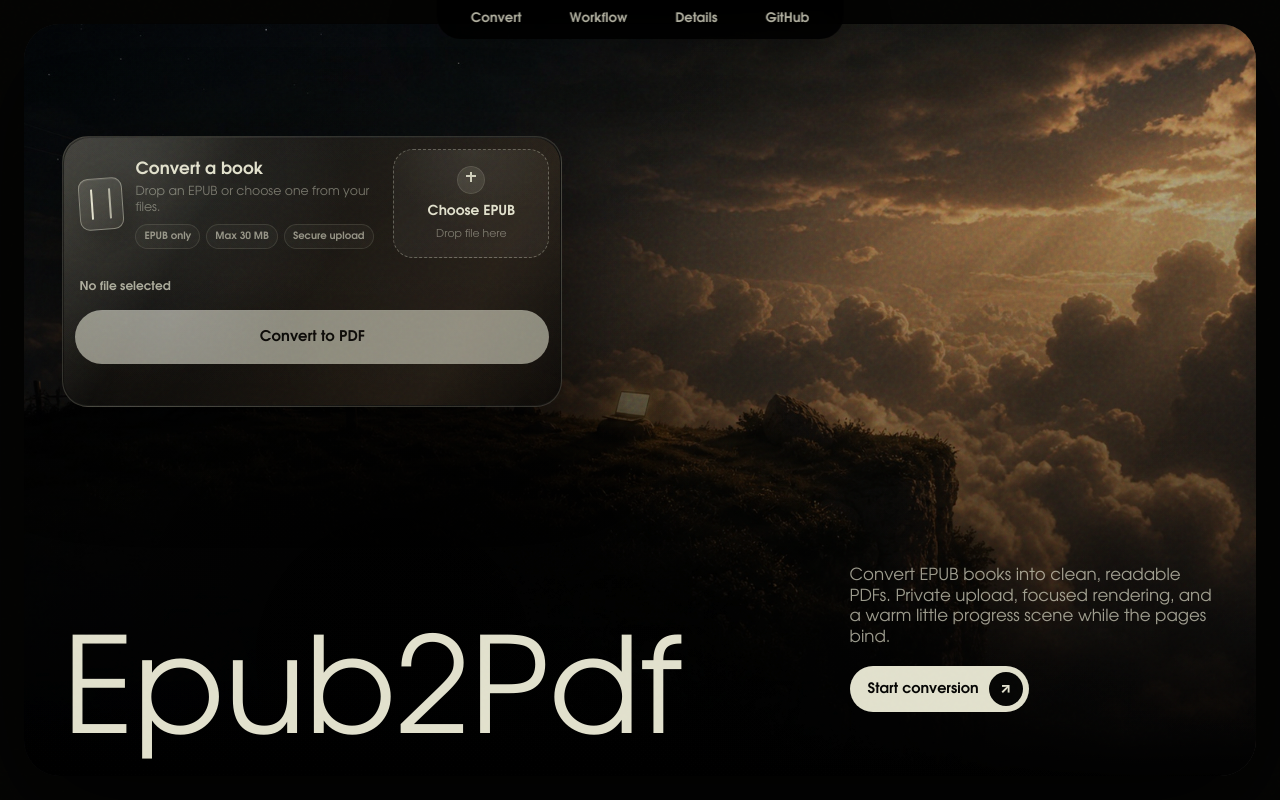
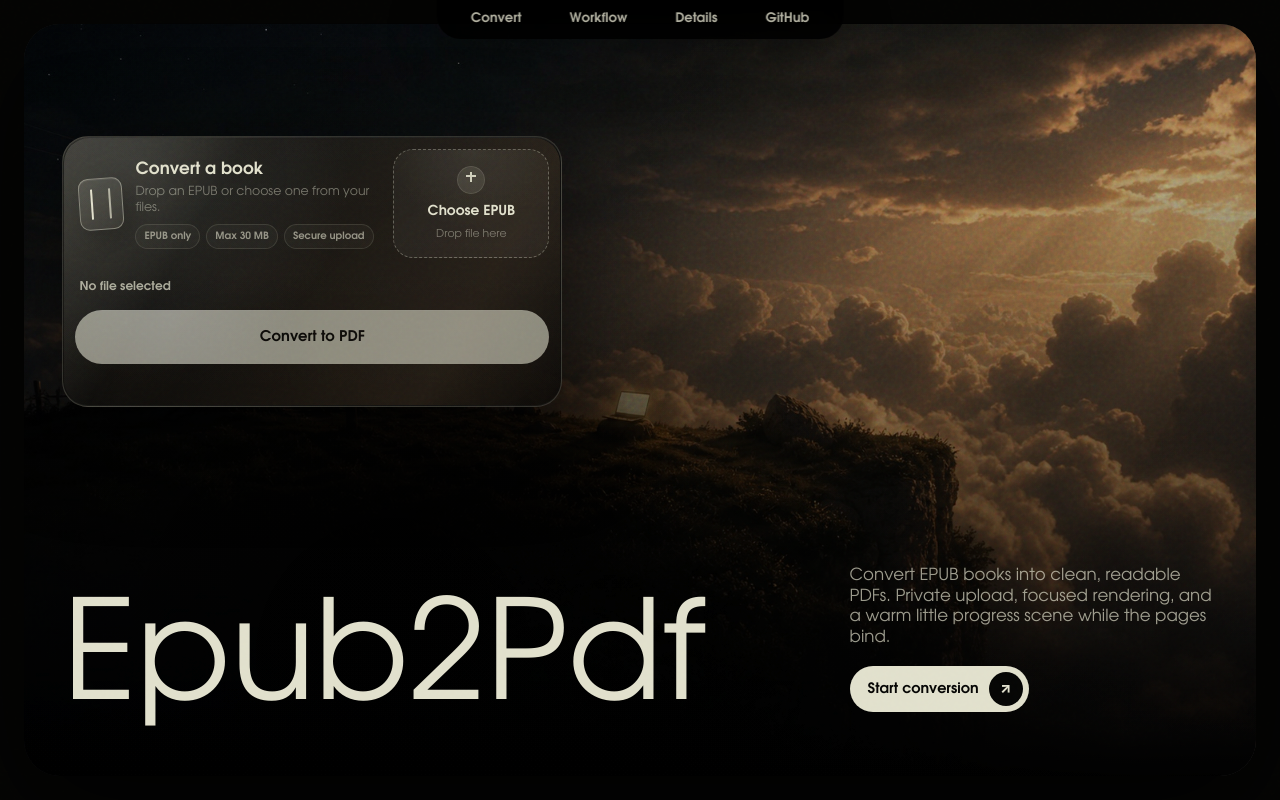
Before and after one commit to jHLuno/Epub2Pdf-Converter, a website: page public/index.html in a window 1280 px wide. Shown: the top 800 px of the page. Drawn offline with Linux system fonts and the light colour scheme.

Commit message:
Align desktop hero title with CTA

```diff
--- a/public/styles.css
+++ b/public/styles.css
@@ -309,7 +309,7 @@ h1 {
   max-width: 100%;
   margin: 0 0 -0.06em;
   color: var(--cream);
-  font-size: clamp(5rem, 10.4vw, 11rem);
+  font-size: clamp(5rem, 10.8vw, 12rem);
   font-weight: 400;
   line-height: 0.78;
   letter-spacing: 0;
@@ -1171,6 +1171,12 @@ h1 span {
   }
 }
 
+@media (min-width: 1181px) {
+  .hero-title-block {
+    padding-bottom: clamp(34px, 2.35vw, 46px);
+  }
+}
+
 @media (min-width: 721px) and (max-width: 1180px) {
   .hero {
     padding: 12px;
```
